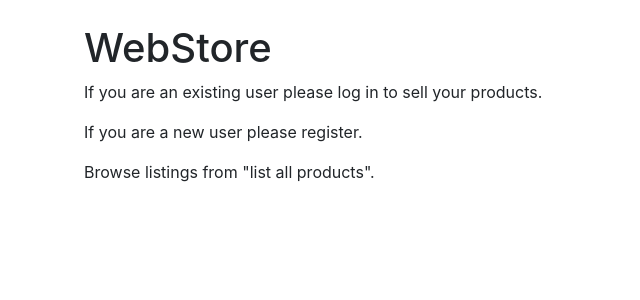
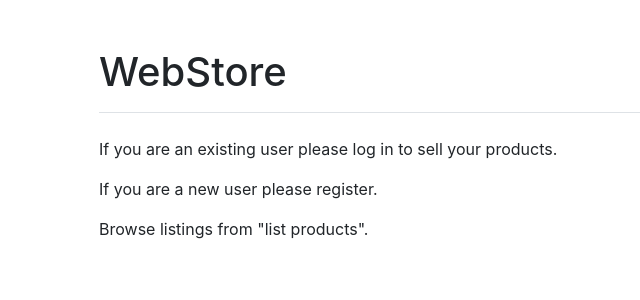
Before and after one commit to parissak/Verkkokauppa, a Flask app: page / in a window 1280 px wide. Shown: the part 56-356 px from the top of the page, without its empty margins (1-641 px from the left). Run offline with Flask 2, Linux system fonts and the light colour scheme; some libraries are stand-ins or nearby versions.

Commit message:
tyylin muokkausta

```diff
--- a/application/products/forms.py
+++ b/application/products/forms.py
@@ -9,3 +9,7 @@ class ProductForm(FlaskForm):
 
     class Meta:
         csrf = False
+
+# tobeimplemented
+#class SearchForm(FlaskForm):
+#    search = StringField("Name")
--- a/application/templates/auth/user.html
+++ b/application/templates/auth/user.html
@@ -2,7 +2,7 @@
 
 {% block body %}
 
-<h2>Profile</h2>
+<h1>Profile</h1>
 
 <table style="margin-bottom: 30px;">
   <tr>
@@ -12,6 +12,10 @@
   <tr>
     <td style="padding: 5px 70px 5px 0px;"><b>Username</b></td>
     <td>{{ user.username }}</td>
+  </tr>
+  <tr>
+    <td style="padding: 5px 70px 5px 0px;"><b>Member since</b></td>
+    <td>{{ user.date_created }}</td>
   </tr>
 </table>
 
--- a/application/templates/index.html
+++ b/application/templates/index.html
@@ -1,9 +1,13 @@
 {% extends "layout.html" %}
 
 {% block body %}
-<h1>WebStore</h1>
+<div class="container">
+    <div class="pb-2 mt-5 mb-4 border-bottom">
+        <h1>WebStore</h1>
+    </div>
 
-<p>If you are an existing user please log in to sell your products.</p>
-<p>If you are a new user please register.</p>
-<p>Browse listings from "list all products".</p>
+    <p>If you are an existing user please log in to sell your products.</p>
+    <p>If you are a new user please register.</p>
+    <p>Browse listings from "list products".</p>
+</div>
 {% endblock %}
--- a/application/templates/products/new.html
+++ b/application/templates/products/new.html
@@ -73,13 +73,11 @@
 				<b>Category</b>
 			</td>
 			<td>
-
 					<select name="select">
 						{% for category in categories %}
 						<option value="{{category.name}}">{{category.name}}</option>
 						{% endfor %}
 					</select>
-
 			</td>
 		</tr>
 		<tr>
```
Also changed, not shown: application/products/views.py (+17 -0 lines), application/templates/products/list.html (+14 -2 lines).
